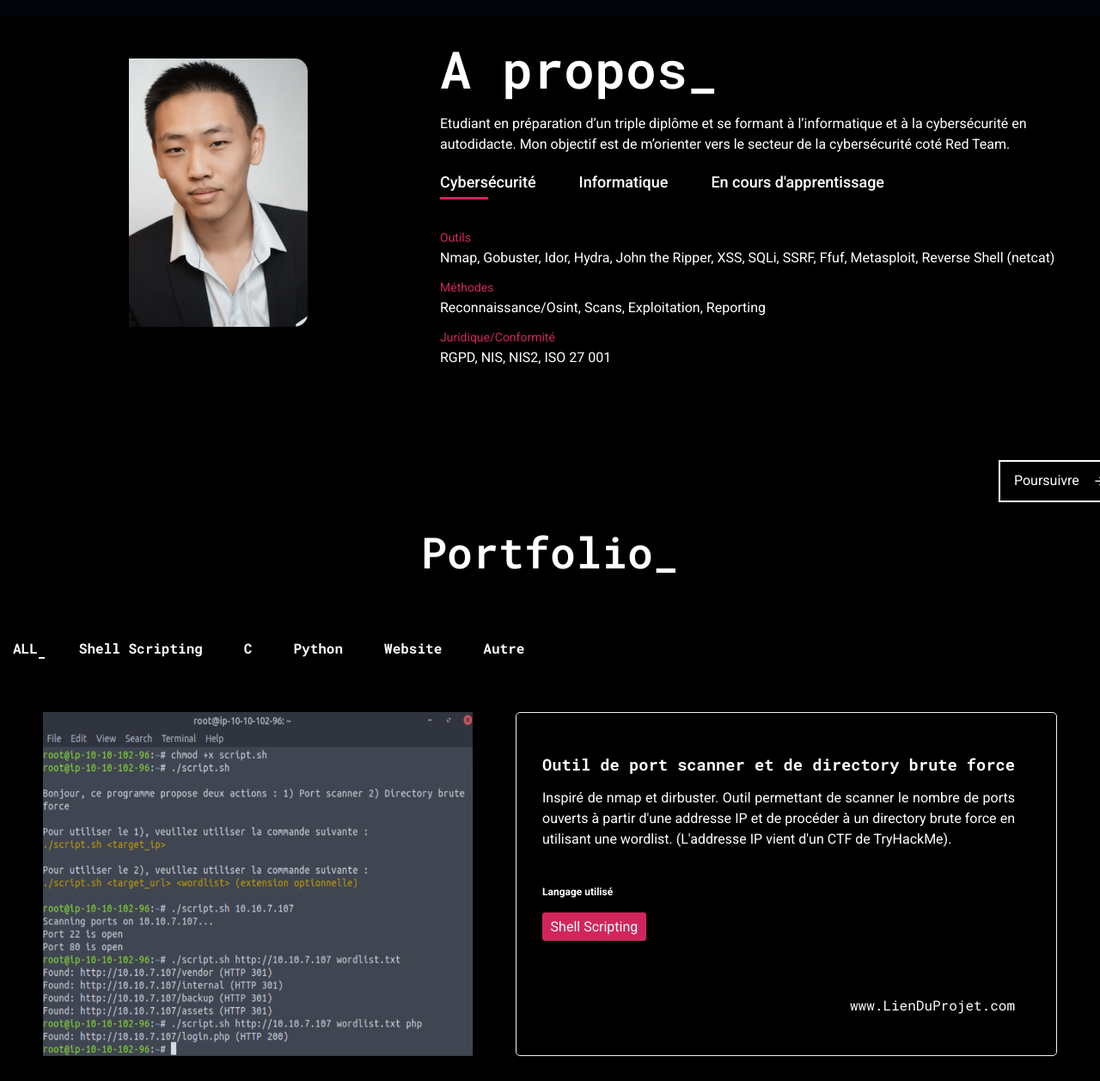
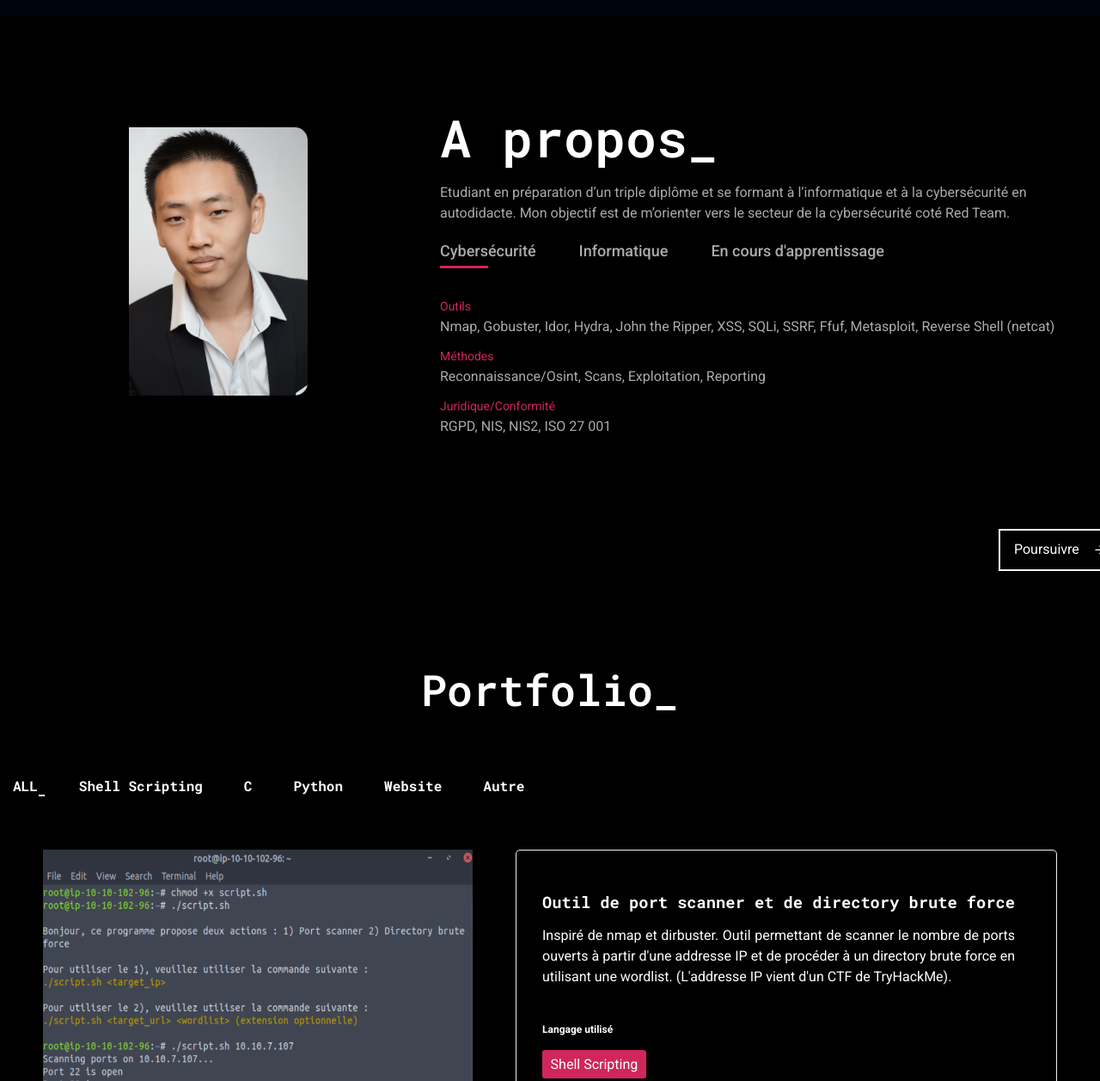
Before and after one commit to ZZhenqiu/ZZhenqiu.github.io, a plain HTML site: page index.html in a window 1280 px wide. Shown: the part 782-2039 px from the top of the page at 86% size. Drawn offline with nearby package versions, Linux system fonts and the light colour scheme; a web font is replaced by a local one.

Commit message:
Update style.css

```diff
--- a/style.css
+++ b/style.css
@@ -254,7 +254,7 @@ section{
     gap: 2rem;
 }
 
-#about{
+.about{
     padding: 80px 0;
     color: #ababab;
 }
@@ -443,7 +443,7 @@ section{
     height: 420vh;
   }
 
-  #portfolio{
+  .portfolio{
     height: 420vh;
 }
 
@@ -528,7 +528,7 @@ width: 800px;
 
 /* Contact */
 
-#contact{
+.contact{
     display: flex;
     align-items: center;
     color: #fff;
```
